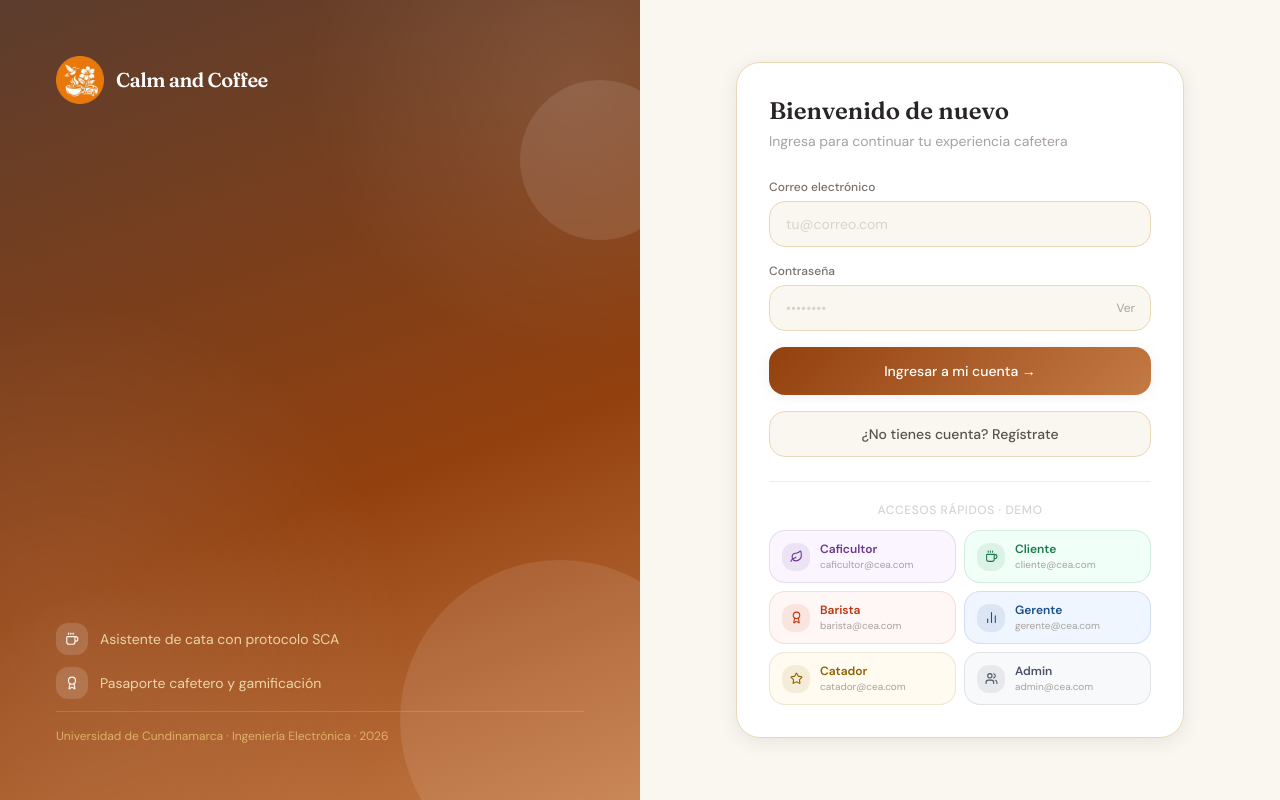
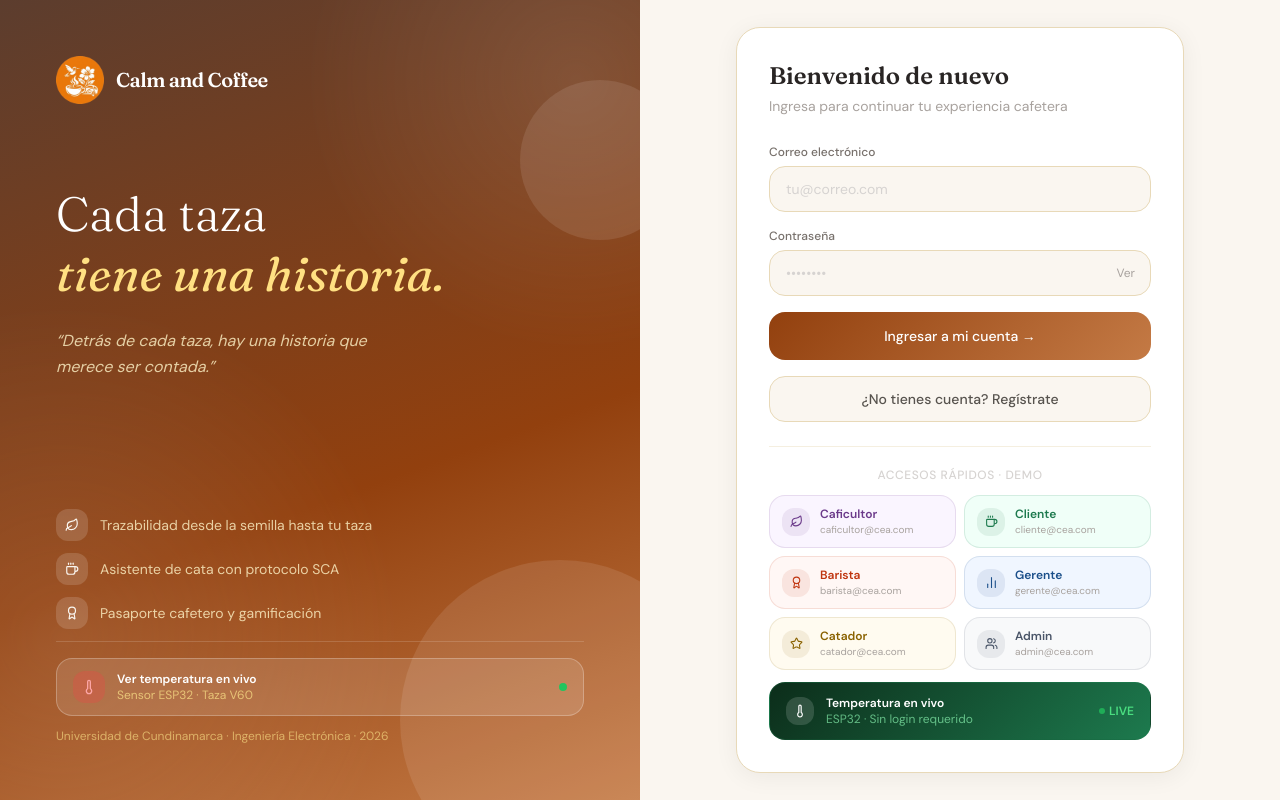
Before and after one commit to multiospina/calm-and-coffee, a React (Vite) app in the folder frontend/: page /login in a window 1280 px wide. Built offline with nearby package versions, Linux system fonts and the light colour scheme.

Commit message:
feat: temperatura en tiempo real ESP32 → Railway → Vercelxd

```diff
--- a/frontend/src/pages/auth/Login.jsx
+++ b/frontend/src/pages/auth/Login.jsx
@@ -1,7 +1,7 @@
 import { useState } from 'react';
 import { useNavigate } from 'react-router-dom';
 import { useAuth } from '../../context/AuthContext';
-import { Coffee, Leaf, Award, Users, BarChart2, Star } from 'lucide-react';
+import { Coffee, Leaf, Award, Users, BarChart2, Star, Thermometer } from 'lucide-react';
 
 const RUTAS_POR_ROL = {
   cliente:    '/cliente',
@@ -54,15 +54,11 @@ export default function Login() {
   return (
     <div className="min-h-screen flex" style={{ background:'#FAF6F0' }}>
 
-      {/* Panel izquierdo — identidad */}
+      {/* Panel izquierdo */}
       <div className="hidden lg:flex lg:w-1/2 flex-col justify-between p-14 relative overflow-hidden"
         style={{ background:'linear-gradient(160deg, #5C3D2E 0%, #92400e 60%, #C47A45 100%)' }}>
-
-        {/* Textura sutil */}
         <div className="absolute inset-0 opacity-10"
           style={{ backgroundImage:'radial-gradient(circle at 10% 80%, #fff 0%, transparent 40%), radial-gradient(circle at 90% 10%, #fff 0%, transparent 30%)' }} />
-
-        {/* Círculos decorativos */}
         <div className="absolute -bottom-20 -right-20 w-80 h-80 rounded-full opacity-10"
           style={{ background:'#FAF6F0' }} />
         <div className="absolute top-20 -right-10 w-40 h-40 rounded-full opacity-10"
@@ -72,12 +68,11 @@ export default function Login() {
           <div className="flex items-center gap-3 mb-20">
             <img src="/logo.png" alt="Calm and Coffee"
               className="w-12 h-12 object-contain" />
-              <span className="font-serif text-white text-xl tracking-tight font-semibold">
-                  Calm and Coffee
-                </span>
+            <span className="font-serif text-white text-xl tracking-tight font-semibold">
+              Calm and Coffee
+            </span>
           </div>
-
-          <div className="animate-fade-in">
+          <div>
             <h1 className="font-serif text-white leading-tight mb-6"
               style={{ fontSize:'3rem', fontWeight:300 }}>
               Cada taza<br />
@@ -99,8 +94,7 @@ export default function Login() {
             { icon: Coffee, text:'Asistente de cata con protocolo SCA'          },
             { icon: Award,  text:'Pasaporte cafetero y gamificación'            },
           ].map((item, i) => (
-            <div key={i} className="flex items-center gap-3 animate-fade-in"
-              style={{ animationDelay:`${i*0.1}s` }}>
+            <div key={i} className="flex items-center gap-3">
               <div className="w-8 h-8 rounded-xl flex items-center justify-center flex-shrink-0"
                 style={{ background:'rgba(255,255,255,0.15)' }}>
                 <item.icon size={14} color="#FAF6F0" />
@@ -109,31 +103,74 @@ export default function Login() {
             </div>
           ))}
 
+          {/* Botón temperatura en panel izquierdo */}
           <div className="pt-4 mt-2"
             style={{ borderTop:'1px solid rgba(255,255,255,0.15)' }}>
-            <p className="text-amber-200 text-xs opacity-60">
+            <button onClick={() => navigate('/temperatura')}
+              className="w-full flex items-center gap-3 px-4 py-3 rounded-2xl transition-all hover:scale-105"
+              style={{
+                background:'rgba(255,255,255,0.12)',
+                border:'1px solid rgba(255,255,255,0.25)',
+              }}>
+              <div className="w-8 h-8 rounded-xl flex items-center justify-center flex-shrink-0"
+                style={{ background:'rgba(239,68,68,0.3)' }}>
+                <Thermometer size={16} color="#FCA5A5" />
+              </div>
+              <div className="text-left flex-1">
+                <p className="text-white text-xs font-bold">Ver temperatura en vivo</p>
+                <p className="text-amber-200 text-xs opacity-70">Sensor ESP32 · Taza V60</p>
+              </div>
+              <div className="w-2 h-2 rounded-full animate-pulse"
+                style={{ background:'#22C55E' }} />
+            </button>
+            <p className="text-amber-200 text-xs opacity-60 mt-3">
               Universidad de Cundinamarca · Ingeniería Electrónica · 2026
             </p>
           </div>
         </div>
       </div>
 
-      {/* Panel derecho — formulario */}
+      {/* Panel derecho */}
       <div className="w-full lg:w-1/2 flex items-center justify-center p-6">
-        <div className="w-full max-w-md animate-slide-up">
+        <div className="w-full max-w-md">
 
           {/* Logo móvil */}
-          <div className="lg:hidden text-center mb-8">
-<img src="/logo.png" alt="Calm and Coffee"
-  className="w-16 h-16 object-contain mx-auto mb-3" />
+          <div className="lg:hidden text-center mb-6">
+            <img src="/logo.png" alt="Calm and Coffee"
+              className="w-16 h-16 object-contain mx-auto mb-3" />
             <h1 className="font-serif text-stone-800 text-2xl font-semibold">
               Calm and Coffee
             </h1>
           </div>
 
-          {/* Card del formulario */}
-          <div className="rounded-3xl p-8 shadow-card"
-            style={{ background:'white', border:'1px solid #E8D9B8' }}>
+          {/* ── BOTÓN TEMPERATURA MÓVIL ── */}
+          <button onClick={() => navigate('/temperatura')}
+            className="lg:hidden w-full flex items-center gap-3 px-4 py-3.5 rounded-2xl mb-4 transition-all active:scale-95"
+            style={{
+              background:'linear-gradient(135deg, #0F4A2E, #1D7A4E)',
+              boxShadow:'0 4px 20px rgba(29,122,78,0.4)',
+            }}>
+            <div className="w-9 h-9 rounded-xl flex items-center justify-center flex-shrink-0"
+              style={{ background:'rgba(255,255,255,0.15)' }}>
+              <Thermometer size={20} color="white" />
+            </div>
+            <div className="text-left flex-1">
+              <p className="text-white text-sm font-bold">Ver temperatura en tiempo real</p>
+              <p className="text-green-200 text-xs opacity-80">
+                Sensor ESP32 · Taza V60 · Café Sumapaz
+              </p>
+            </div>
+            <div className="flex items-center gap-1">
+              <div className="w-2 h-2 rounded-full animate-pulse"
+                style={{ background:'#22C55E' }} />
+              <span className="text-green-300 text-xs font-bold">EN VIVO</span>
+            </div>
+          </button>
+
+          {/* Card formulario */}
+          <div className="rounded-3xl p-8"
+            style={{ background:'white', border:'1px solid #E8D9B8',
+              boxShadow:'0 4px 24px rgba(0,0,0,0.06)' }}>
 
             <div className="mb-7">
               <h2 className="font-serif text-stone-800 text-2xl font-semibold mb-1">
@@ -149,16 +186,13 @@ export default function Login() {
                 <label className="block text-xs font-medium mb-1.5 text-stone-500">
                   Correo electrónico
                 </label>
-                <input
-                  type="email"
-                  value={email}
+                <input type="email" value={email}
                   onChange={e => setEmail(e.target.value)}
-                  placeholder="tu@correo.com"
-                  required
+                  placeholder="tu@correo.com" required
                   className="w-full px-4 py-3 rounded-2xl text-sm text-stone-800 placeholder-stone-300 outline-none"
                   style={{ background:'#FAF6F0', border:'1.5px solid #E8D9B8' }}
                   onFocus={e => e.target.style.borderColor='#92400e'}
-                  onBlur={e => e.target.style.borderColor='#E8D9B8'}
+                  onBlur={e  => e.target.style.borderColor='#E8D9B8'}
                 />
               </div>
 
@@ -167,20 +201,17 @@ export default function Login() {
                   Contraseña
                 </label>
                 <div className="relative">
-                  <input
-                    type={showPass ? 'text' : 'password'}
+                  <input type={showPass ? 'text' : 'password'}
                     value={password}
                     onChange={e => setPassword(e.target.value)}
-                    placeholder="••••••••"
-                    required
+                    placeholder="••••••••" required
                     className="w-full px-4 py-3 rounded-2xl text-sm text-stone-800 placeholder-stone-300 outline-none pr-16"
                     style={{ background:'#FAF6F0', border:'1.5px solid #E8D9B8' }}
                     onFocus={e => e.target.style.borderColor='#92400e'}
-                    onBlur={e => e.target.style.borderColor='#E8D9B8'}
+                    onBlur={e  => e.target.style.borderColor='#E8D9B8'}
                   />
-                  <button type="button"
-                    onClick={() => setShowPass(!showPass)}
-                    className="absolute right-4 top-1/2 -translate-y-1/2 text-xs text-stone-400 hover:text-stone-600">
+                  <button type="button" onClick={() => setShowPass(!showPass)}
+                    className="absolute right-4 top-1/2 -translate-y-1/2 text-xs text-stone-400">
                     {showPass ? 'Ocultar' : 'Ver'}
                   </button>
                 </div>
@@ -194,22 +225,22 @@ export default function Login() {
               )}
 
               <button type="submit" disabled={cargando}
-                className="w-full py-3.5 rounded-2xl text-white text-sm font-medium mt-2 shadow-soft"
-                style={{ background: cargando ? '#D4B896' : 'linear-gradient(135deg, #92400e 0%, #C47A45 100%)' }}>
+                className="w-full py-3.5 rounded-2xl text-white text-sm font-medium mt-2"
+                style={{ background: cargando
+                  ? '#D4B896'
+                  : 'linear-gradient(135deg, #92400e 0%, #C47A45 100%)' }}>
                 {cargando ? 'Ingresando...' : 'Ingresar a mi cuenta →'}
               </button>
 
-              <button type="button"
-                onClick={() => navigate('/register')}
-                className="w-full py-3 rounded-2xl text-sm font-medium text-stone-600 hover:text-stone-800"
+              <button type="button" onClick={() => navigate('/register')}
+                className="w-full py-3 rounded-2xl text-sm font-medium text-stone-600"
                 style={{ background:'#FAF6F0', border:'1.5px solid #E8D9B8' }}>
                 ¿No tienes cuenta? Regístrate
               </button>
             </form>
 
-            {/* Accesos rápidos */}
-            <div className="mt-6 pt-5"
-              style={{ borderTop:'1px solid #F5EFE0' }}>
+            {/* Accesos rápidos demo */}
+            <div className="mt-6 pt-5" style={{ borderTop:'1px solid #F5EFE0' }}>
               <p className="text-xs text-center mb-3 text-stone-300 font-medium tracking-wider">
                 ACCESOS RÁPIDOS · DEMO
               </p>
@@ -217,7 +248,7 @@ export default function Login() {
                 {ROLES_DEMO.map(u => (
                   <button key={u.rol}
                     onClick={() => { setEmail(u.email); setPassword('password'); }}
-                    className="flex items-center gap-2.5 px-3 py-2.5 rounded-2xl text-left hover:shadow-soft"
+                    className="flex items-center gap-2.5 px-3 py-2.5 rounded-2xl text-left"
                     style={{ background:u.bg, border:`1.5px solid ${u.color}22` }}>
                     <div className="w-7 h-7 rounded-xl flex items-center justify-center flex-shrink-0"
                       style={{ background:`${u.color}18` }}>
@@ -234,6 +265,28 @@ export default function Login() {
                   </button>
                 ))}
               </div>
+
+              {/* Botón temperatura en card — visible en desktop también */}
+              <button onClick={() => navigate('/temperatura')}
+                className="w-full flex items-center gap-3 px-4 py-3 rounded-2xl mt-3 transition-all active:scale-95"
+                style={{
+                  background:'linear-gradient(135deg, #0c2d1a, #1D7A4E)',
+                  border:'1px solid rgba(29,122,78,0.3)',
+                }}>
+                <div className="w-7 h-7 rounded-xl flex items-center justify-center flex-shrink-0"
+                  style={{ background:'rgba(255,255,255,0.15)' }}>
+                  <Thermometer size={14} color="white" />
+                </div>
+                <div className="text-left flex-1">
+                  <p className="text-white text-xs font-bold">Temperatura en vivo</p>
+                  <p className="text-green-300 text-xs opacity-70">ESP32 · Sin login requerido</p>
+                </div>
+                <div className="flex items-center gap-1">
+                  <div className="w-1.5 h-1.5 rounded-full animate-pulse"
+                    style={{ background:'#22C55E' }} />
+                  <span className="text-green-400 text-xs font-bold">LIVE</span>
+                </div>
+              </button>
             </div>
           </div>
         </div>
```
Also changed, not shown: 1 other file (tests, documents, lock files or other folders).
